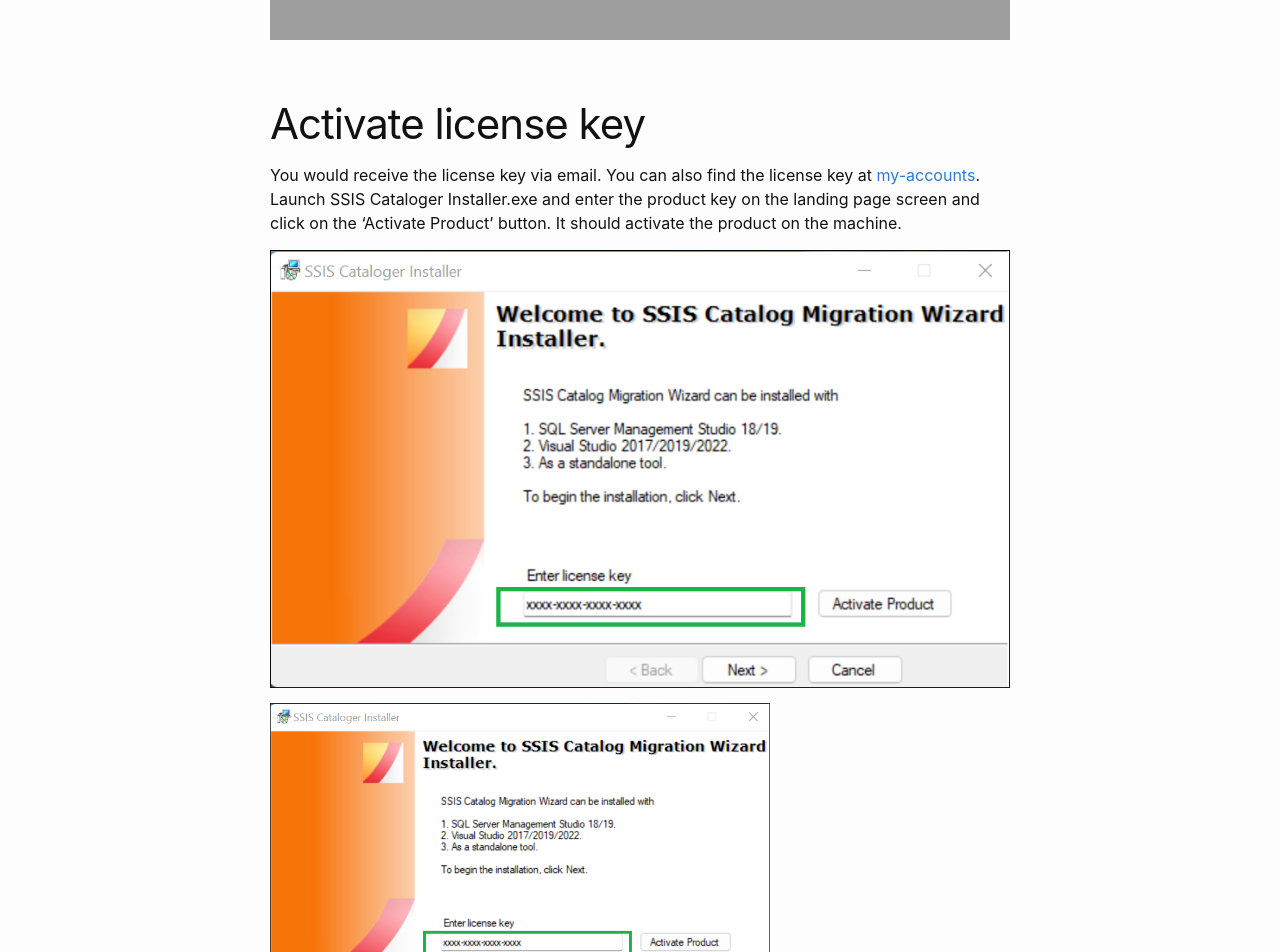
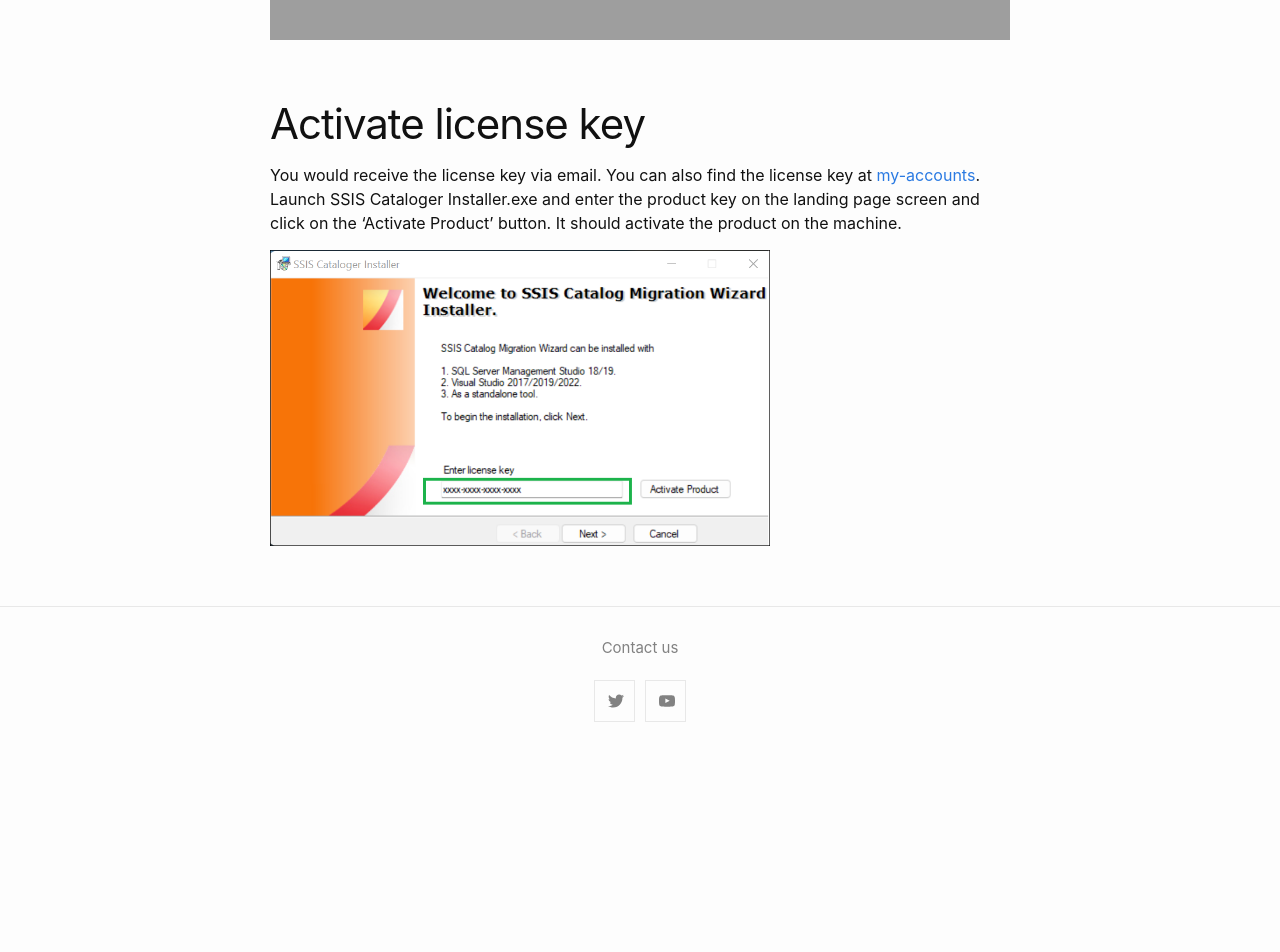
Before and after one commit to kr55/ssiscataloger, a Jekyll site: the page built from download.md, in a window 1280 px wide. Shown: the part 690-1642 px from the top of the page. Built offline with Jekyll 4.4.1, drawn with Linux system fonts in a browser that asks for light colours; after the commit the page ends 1447 px from its top, so only the background shows below that; grey boxes are pictures that could not be loaded.

Commit message:
Update download.md

```diff
--- a/download.md
+++ b/download.md
@@ -17,6 +17,4 @@ You would receive the license key via email. You can also find the license key a
 Launch SSIS Cataloger Installer.exe and enter the product key on the landing page screen and click on the 'Activate Product' button.
 It should activate the product on the machine.
 
-![Activate prooduct key](../media/ActivateLicense.png)
-
 <img src="../media/ActivateLicense.png" width="500">
```
